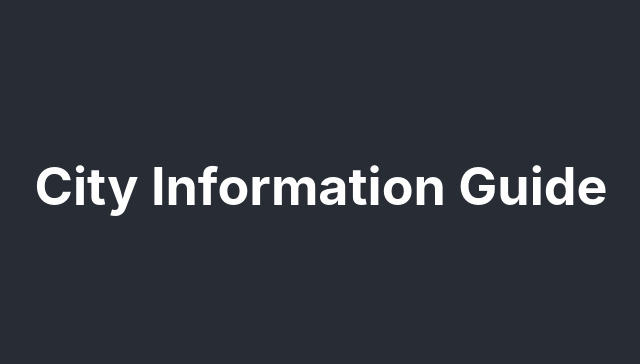
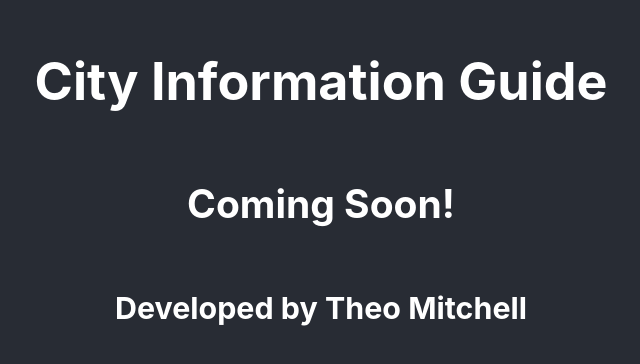
Before and after one commit to tdmitchell/city-guide-project-3, a React (Create React App) app: page / in a window 1280 px wide. Shown: the part 214-578 px from the top of the page, without its empty margins (319-959 px from the left). Built offline with nearby package versions, Linux system fonts and the light colour scheme.

Commit message:
3. Test deployment

```diff
--- a/src/App.js
+++ b/src/App.js
@@ -5,6 +5,8 @@ function App() {
     <div className="App">
       <header className="App-header">
         <h1>City Information Guide</h1>
+        <h2>Coming Soon!</h2>
+        <h3>Developed by Theo Mitchell</h3>
       </header>
     </div>
   );
```
